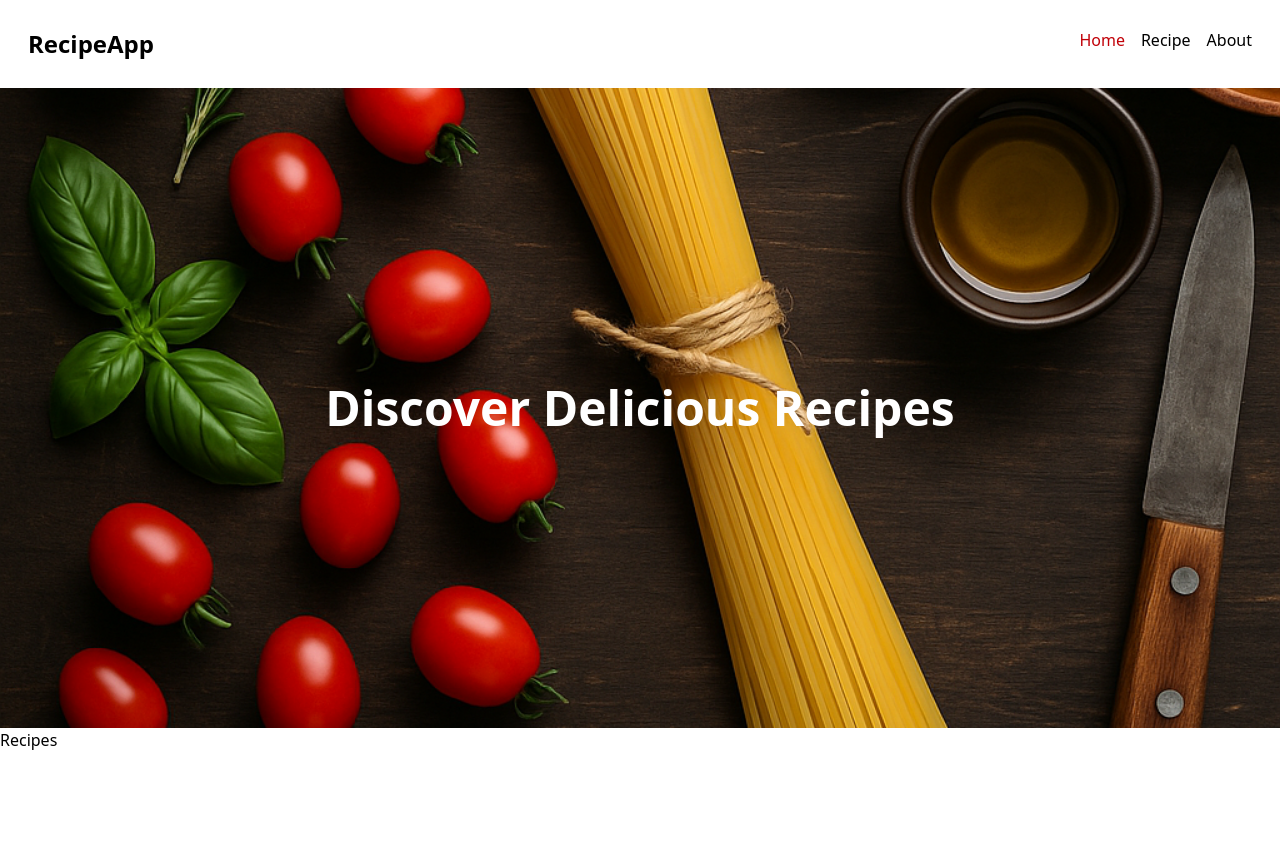
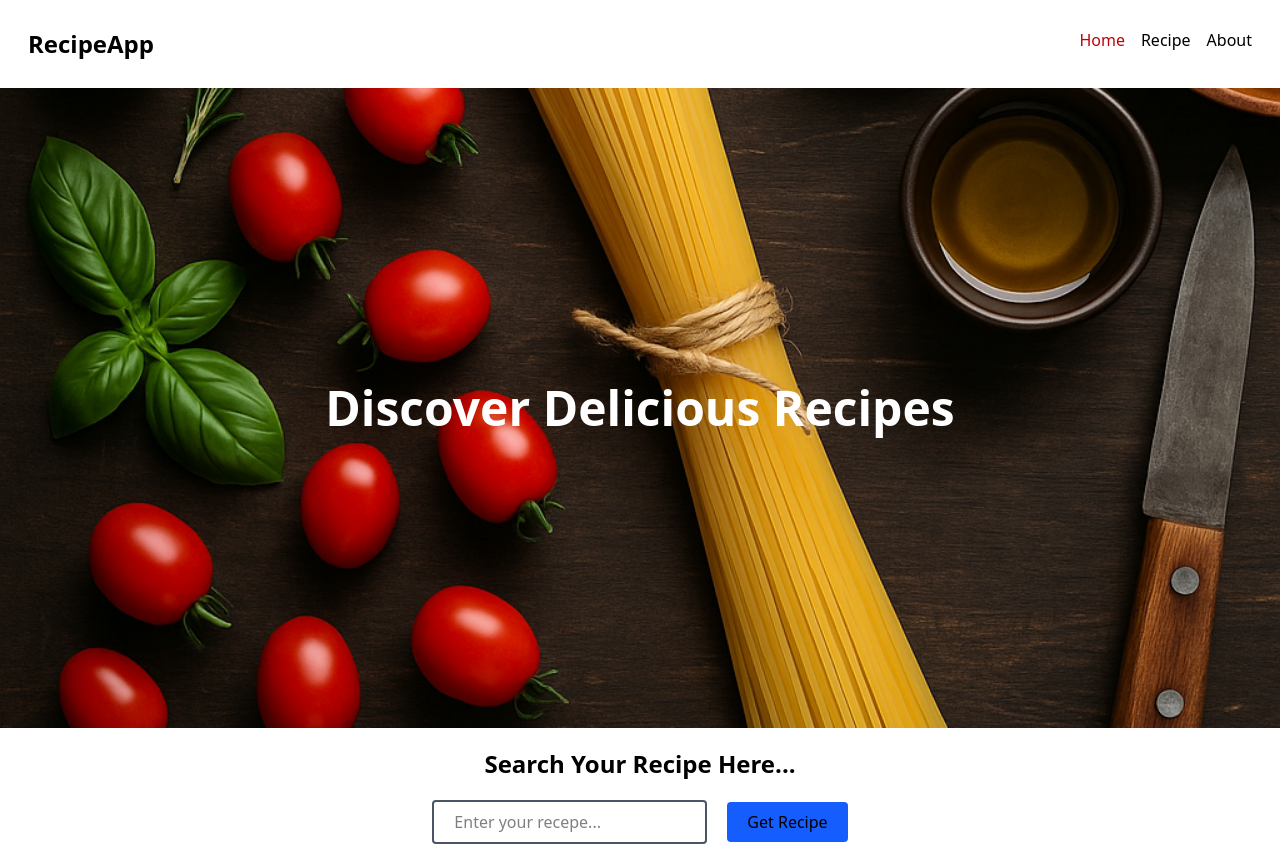
Before and after one commit to om-dev007/Recipe-App, a React (Vite) app: page / in a window 1280 px wide. Before the commit the page ends 800 px from the top, so only its background shows below. Built offline with nearby package versions, Linux system fonts and the light colour scheme.

Commit message:
hero done

```diff
--- a/src/pages/Home.jsx
+++ b/src/pages/Home.jsx
@@ -1,14 +1,27 @@
 import React from 'react'
+import { useNavigate } from 'react-router-dom'
 
 const Home = () => {
+  const navigate = useNavigate()
+  const getRecipeBtnClicked = () => {
+    navigate('/recipe')
+  }
   return (
     <div className='  '>
         <div className='hero-container h-80 flex items-center justify-center'>
             <h1 className='text-white font-semibold text-center z-10 text-5xl'>Discover Delicious Recipes</h1>
         </div>
-        <div>
-            <div>
-                <h1>Recipes</h1>
+        <div className=''>
+            <div className='p-5'>
+                <h1 className='font-semibold text-2xl text-center '>Search Your Recipe Here...</h1>
+            </div>
+            <div className='flex gap-5 justify-center w-full'>
+              <div>
+                <input className='border-2 border-gray-600 rounded  px-5 py-2 outline-0' type="text" placeholder='Enter your recepe...' />
+              </div>
+              <div className='items-center content-center'>
+                <button onClick={getRecipeBtnClicked} className='bg-blue-600 px-5 py-2 cursor-pointer hover:scale-105 transition-all rounded'>Get Recipe</button>
+              </div>
             </div>
         </div>
     </div>
```
